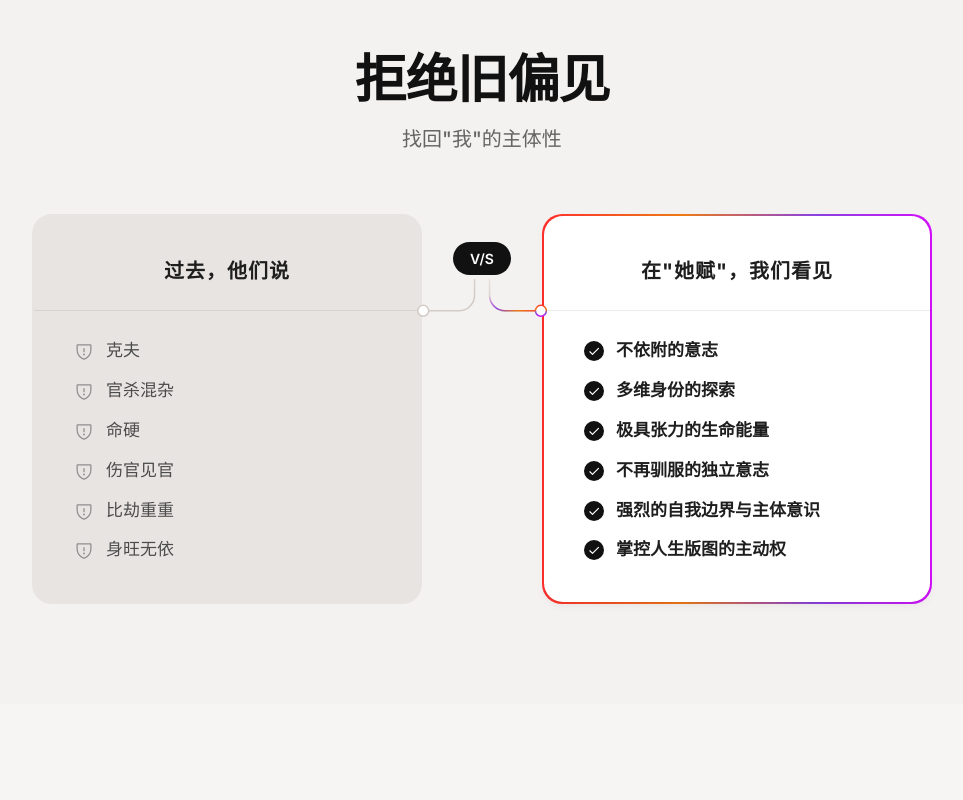
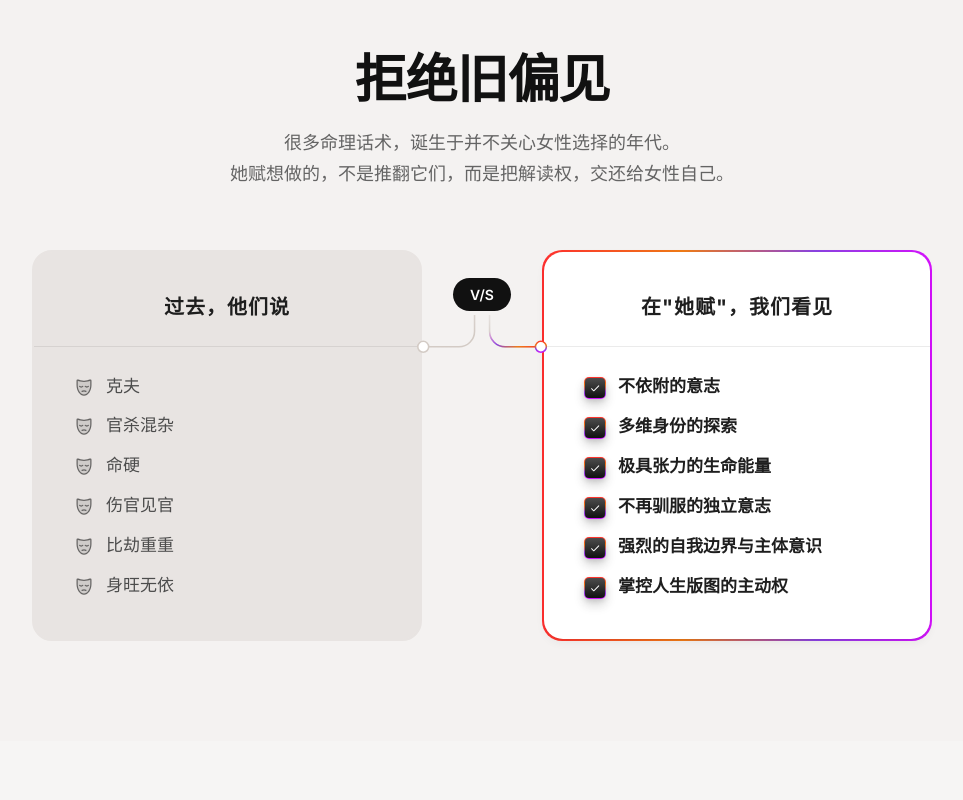
Before and after one commit to zhihao93li/bazi, a React (Vite) app in the folder frontend/: page / in a window 1280 px wide. Shown: the part 1540-2340 px from the top of the page, without its empty margins (158-1121 px from the left). Built offline with nearby package versions, Linux system fonts and the light colour scheme; no server answers.

Commit message:
新增退款政策页面，更新对比模块的文本和样式，优化页脚内容和样式。

```diff
--- a/frontend/src/App.jsx
+++ b/frontend/src/App.jsx
@@ -14,6 +14,7 @@ import HomePage from './pages/HomePage'
 const WaitlistPage = lazy(() => import('./pages/WaitlistPage'))
 const PrivacyPage = lazy(() => import('./pages/PrivacyPage'))
 const TermsPage = lazy(() => import('./pages/TermsPage'))
+const RefundPage = lazy(() => import('./pages/RefundPage'))
 const NotFoundPage = lazy(() => import('./pages/NotFoundPage'))
 
 // 八字命理页面 - 懒加载
@@ -45,6 +46,7 @@ function App() {
             <Route path="/waitlist" element={<WaitlistPage />} />
             <Route path="/privacy-policy" element={<PrivacyPage />} />
             <Route path="/terms" element={<TermsPage />} />
+            <Route path="/refund-policy" element={<RefundPage />} />
 
             {/* Bazi Public/Hybrid Routes */}
             <Route path="/bazi/input" element={<BaziInputPage />} />
--- a/frontend/src/components/ComparisonSection.jsx
+++ b/frontend/src/components/ComparisonSection.jsx
@@ -1,5 +1,5 @@
 import React from 'react'
-import { Check, ShieldWarning } from '@phosphor-icons/react'
+import { Check } from '@phosphor-icons/react'
 import { m } from 'framer-motion'
 import styles from './ComparisonSection.module.css'
 
@@ -32,7 +32,10 @@ export default function ComparisonSection() {
                 viewport={{ once: true }}
             >
                 <h2 className={styles.title}>拒绝旧偏见</h2>
-                <p className={styles.subtitle}>找回"我"的主体性</p>
+                <p className={styles.subtitle}>
+                    很多命理话术，诞生于并不关心女性选择的年代。<br />
+                    她赋想做的，不是推翻它们，而是把解读权，交还给女性自己。
+                </p>
             </m.div>
 
             <div className={styles.comparisonWrapper}>
@@ -92,7 +95,18 @@ export default function ComparisonSection() {
                     <div className={styles.list}>
                         {oldTerms.map((term, index) => (
                             <div key={index} className={`${styles.listItem} ${styles.listItemLeft}`}>
-                                <ShieldWarning size={20} className={styles.iconLeft} />
+                                <svg
+                                    xmlns="http://www.w3.org/2000/svg"
+                                    viewBox="0 0 256 256"
+                                    className={styles.iconLeft}
+                                    width={20}
+                                    height={20}
+                                >
+                                    <g>
+                                        <path d="M216,48v55.77C216,174.6,176.6,232,128,232S40,174.6,40,103.79V48a8,8,0,0,1,10.89-7.47C66,46.41,95.11,55.71,128,55.71s62-9.3,77.11-15.16A8,8,0,0,1,216,48Z" opacity="0.2" fill="currentColor"></path>
+                                        <path d="M158.66,188.43a8,8,0,0,1-11.09,2.23C141.07,186.34,136,184,128,184s-13.07,2.34-19.57,6.66a8,8,0,0,1-8.86-13.32C108,171.73,116.06,168,128,168s20,3.73,28.43,9.34A8,8,0,0,1,158.66,188.43ZM189.34,114a8,8,0,0,0-11.3.62c-2.68,3-8.85,5.34-14,5.34s-11.36-2.35-14-5.34A8,8,0,0,0,138,125.33c5.71,6.38,16.14,10.67,26,10.67s20.25-4.29,26-10.67A8,8,0,0,0,189.34,114ZM224,48v55.77c0,35.84-9.65,69.65-27.18,95.18-18.16,26.46-42.6,41-68.82,41s-50.66-14.57-68.82-41C41.65,173.44,32,139.63,32,103.79V48A16,16,0,0,1,53.79,33.09C67.84,38.55,96.18,47.71,128,47.71s60.15-9.16,74.21-14.62A16,16,0,0,1,224,48Zm-16,0v0c-15.1,5.89-45.57,15.73-80,15.73S63.1,53.87,48,48v55.79c0,32.64,8.66,63.23,24.37,86.13C87.46,211.9,107.21,224,128,224s40.54-12.1,55.63-34.08C199.34,167,208,136.43,208,103.79Zm-90,77.31A8,8,0,0,0,106,114.66c-2.68,3-8.85,5.34-14,5.34s-11.36-2.35-14-5.34A8,8,0,0,0,66,125.33C71.75,131.71,82.18,136,92,136S112.25,131.71,118,125.33Z" fill="currentColor"></path>
+                                    </g>
+                                </svg>
                                 <span>{term}</span>
                             </div>
                         ))}
@@ -116,7 +130,9 @@ export default function ComparisonSection() {
                             {newTerms.map((term, index) => (
                                 <div key={index} className={`${styles.listItem} ${styles.listItemRight}`}>
                                     <div className={styles.iconRightWrapper}>
-                                        <Check size={12} weight="bold" />
+                                        <div className={styles.iconRightInner}>
+                                            <Check size={10} weight="bold" />
+                                        </div>
                                     </div>
                                     <span>{term}</span>
                                 </div>
--- a/frontend/src/components/ComparisonSection.module.css
+++ b/frontend/src/components/ComparisonSection.module.css
@@ -23,10 +23,11 @@
 }
 
 .subtitle {
-    font-size: 20px;
-    font-weight: 500;
+    font-size: 18px;
+    font-weight: 400;
     color: rgb(100, 100, 100);
-    margin-top: 16px;
+    margin-top: 20px;
+    line-height: 1.7;
 }
 
 /* Main Container */
@@ -175,22 +176,54 @@
 
 .iconLeft {
     margin-top: 2px;
-    color: rgb(120, 120, 120);
-    opacity: 0.8;
+    color: rgb(17, 17, 17);
+    opacity: 0.6;
     flex-shrink: 0;
 }
 
 .iconRightWrapper {
     margin-top: 2px;
+    position: relative;
+    width: 22px;
+    height: 22px;
+    border-radius: 5px;
+    flex-shrink: 0;
+    box-shadow:
+        0px 6px 12px 0px rgba(0, 0, 0, 0.12),
+        0px 2px 5px 0px rgba(0, 0, 0, 0.1),
+        0px 6px 11px 0px rgba(0, 0, 0, 0.05);
+}
+
+/* 渐变边框层 */
+.iconRightWrapper::before {
+    content: "";
+    position: absolute;
+    inset: 0;
+    border-radius: 5px;
+    background: linear-gradient(
+        180deg,
+        rgb(255, 47, 47) 0%,
+        rgb(239, 123, 22) 35.88%,
+        rgb(138, 67, 225) 69.92%,
+        rgb(213, 17, 253) 100%
+    );
+    z-index: 0;
+}
+
+/* 内部容器层 */
+.iconRightInner {
+    position: absolute;
+    top: 1px;
+    left: 1px;
+    right: 1px;
+    bottom: 1px;
+    z-index: 1;
     display: flex;
     align-items: center;
     justify-content: center;
-    width: 20px;
-    height: 20px;
-    background-color: #111111;
-    border-radius: 50%;
+    background: linear-gradient(180deg, rgb(76, 76, 76) 0%, rgb(17, 17, 17) 100%);
+    border-radius: 4px;
     color: white;
-    flex-shrink: 0;
 }
 
 /* Mobile */
--- a/frontend/src/components/Footer.module.css
+++ b/frontend/src/components/Footer.module.css
@@ -28,6 +28,12 @@
   filter: brightness(0) invert(1);
 }
 
+.logoText {
+  font-size: 28px;
+  font-weight: 700;
+  color: var(--absolute-white);
+}
+
 .tagline {
   font-size: 16px;
   color: var(--grey-50);
@@ -56,7 +62,7 @@
 
 .links {
   display: grid;
-  grid-template-columns: repeat(4, 1fr);
+  grid-template-columns: repeat(2, 1fr);
   gap: 40px;
 }
 
--- /dev/null
+++ b/frontend/src/pages/RefundPage.jsx
@@ -0,0 +1,67 @@
+import Navbar from '../components/Navbar'
+import Footer from '../components/Footer'
+import styles from './PrivacyPage.module.css'
+
+export default function RefundPage() {
+  return (
+    <>
+      <Navbar />
+      <main className={styles.page}>
+        <div className={styles.container}>
+          <h1 className={styles.title}>退款政策</h1>
+          <p className={styles.lastUpdated}>最后更新：2026年1月</p>
+
+          <section className={styles.section}>
+            <h2>1. 退款申请</h2>
+            <p>
+              如您对我们的服务不满意，或有其他合理原因需要申请退款，请发送邮件至
+              <a href="mailto:tafuofficial@gmail.com"> tafuofficial@gmail.com </a>
+              进行申请。
+            </p>
+          </section>
+
+          <section className={styles.section}>
+            <h2>2. 退款条件</h2>
+            <p>以下情况可以申请退款：</p>
+            <ul>
+              <li>购买后 7 天内未使用任何付费服务</li>
+              <li>因系统故障导致服务无法正常使用</li>
+              <li>重复扣款或其他支付异常</li>
+            </ul>
+          </section>
+
+          <section className={styles.section}>
+            <h2>3. 退款流程</h2>
+            <p>退款申请流程如下：</p>
+            <ol>
+              <li>发送邮件至 tafuofficial@gmail.com，标题注明"退款申请"</li>
+              <li>邮件中请提供：注册邮箱、订单号、退款原因</li>
+              <li>我们将在 3-5 个工作日内审核您的申请</li>
+              <li>审核通过后，退款将在 7-14 个工作日内原路返回</li>
+            </ol>
+          </section>
+
+          <section className={styles.section}>
+            <h2>4. 不予退款的情况</h2>
+            <p>以下情况不予退款：</p>
+            <ul>
+              <li>已使用的积分或已生成的命理解读报告</li>
+              <li>购买超过 30 天的订单</li>
+              <li>违反服务条款被封禁的账户</li>
+            </ul>
+          </section>
+
+          <section className={styles.section}>
+            <h2>5. 联系我们</h2>
+            <p>
+              如有任何关于退款的问题，请联系：
+              <br />
+              邮箱：<a href="mailto:tafuofficial@gmail.com">tafuofficial@gmail.com</a>
+            </p>
+          </section>
+        </div>
+      </main>
+      <Footer />
+    </>
+  )
+}
```
Also changed, not shown: frontend/src/components/Footer.jsx (+8 -67 lines).
